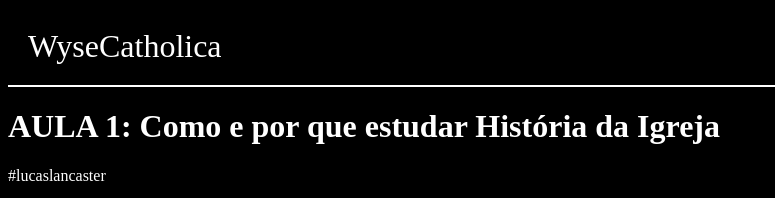
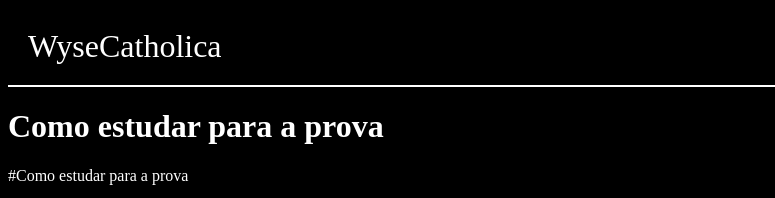
Before and after one commit to WyseSage/SELIGA-3-Tri, a plain HTML site: page index.html in a window 1280 px wide. Shown: the whole page, without its empty margins (0-775 px from the left). Drawn offline with Linux system fonts and the light colour scheme.

Commit message:
dsfsdfsdf

```diff
--- a/index.html
+++ b/index.html
@@ -8,9 +8,9 @@
 </head>
 <body>
     <header>WyseCatholica</header>
-    <h1> AULA 1: Como e por que estudar História da Igreja</h1>
-    <p>#lucaslancaster</p>
+    <h1> Como estudar para a prova </h1>
+    <p>#Como estudar para a prova</p>
 
-    <iframe width="560" height="315" src="<iframe width="560" height="315" src="https://www.youtube.com/embed/RJRf3jRROPA?si=XZPhYBjedtzGMH73" title="YouTube video player" frameborder="0" allow="accelerometer; autoplay; clipboard-write; encrypted-media; gyroscope; picture-in-picture; web-share" referrerpolicy="strict-origin-when-cross-origin" allowfullscreen></iframe>
+    <iframe width="560" height="315" src="iframe width="560 height="315" src="https://www.youtube.com/embed/RJRf3jRROPA?si=XZPhYBjedtzGMH73" title="YouTube video player" frameborder="0" allow="accelerometer; autoplay; clipboard-write; encrypted-media; gyroscope; picture-in-picture; web-share" referrerpolicy="strict-origin-when-cross-origin" allowfullscreen></iframe>
 </body>
 </html>
```
